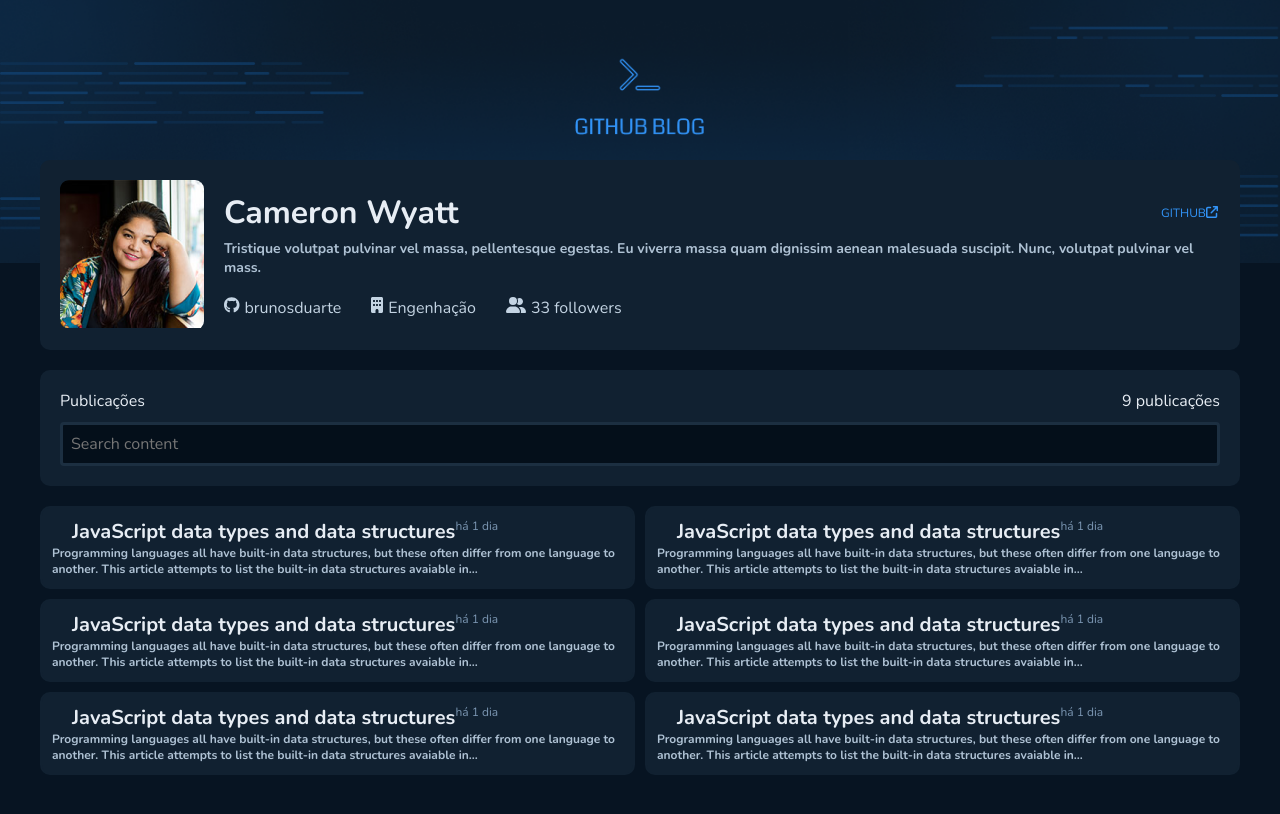
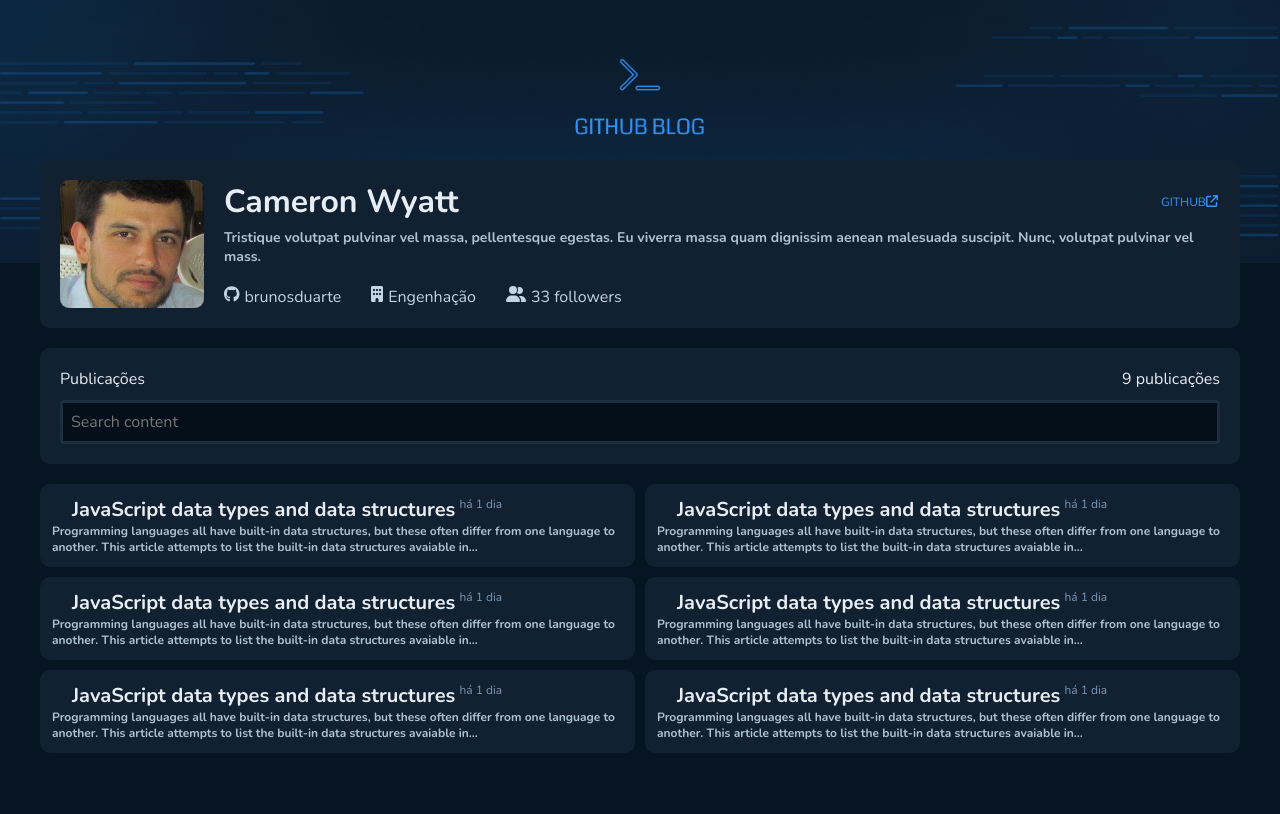
Before and after one commit to brunosduarte/github-blog, a React (Vite) app: page / in a window 1280 px wide. Built offline with nearby package versions, Linux system fonts and the light colour scheme.

Commit message:
feat: adjusting css

```diff
--- a/src/components/Profile/index.tsx
+++ b/src/components/Profile/index.tsx
@@ -26,17 +26,17 @@
 
         <InfoArea>
           <GithubProfile>
-            <FontAwesomeIcon icon={faGithub} color='base-label' />
+            <FontAwesomeIcon icon={faGithub} />
             brunosduarte
           </GithubProfile>
 
           <WorksOn>
-            <FontAwesomeIcon icon={faBuilding} color='base-label' />
+            <FontAwesomeIcon icon={faBuilding} />
             Engenhação
           </WorksOn>
 
           <Followers>
-            <FontAwesomeIcon icon={faUserGroup} color='base-label' />
+            <FontAwesomeIcon icon={faUserGroup} />
             33 followers
           </Followers>
         </InfoArea>
--- a/src/components/Profile/styles.ts
+++ b/src/components/Profile/styles.ts
@@ -6,8 +6,15 @@
   padding: 20px;
   //width: calc(100vw - 20%);
 
+  //display: flex;
+  //flex-direction: row;
+  //flex: auto;
+  //flex-wrap: wrap;
+
   display: grid;
-  grid: 150px / auto auto auto;
+  grid-template-areas: "picture info";
+
+  gap: 20px;
 
   border-color: ${props => props.theme['base-border']};
 
@@ -18,16 +25,17 @@
 `;
 
 export const ProfilePicture = styled.div`
-  //padding: 20px;
   width: 144px;
   background-image: url("./src/assets/avatar.png");
+  background-size:120%;
   background-repeat: no-repeat;
+  background-position: center;
   border-radius: 9px;
-  //background-color: ${props => props.theme['red-300']};
+  flex-basis: 150px;
+  background-color: ${props => props.theme['red-300']};
 `;
 
 export const ProfileInfo = styled.div`
-  margin-left: 20px;
   justify-content: center;
   align-content: center;
 `;
--- a/src/components/Repos/styles.ts
+++ b/src/components/Repos/styles.ts
@@ -5,7 +5,6 @@
   //padding: 20px;
   display: grid;
   grid-area: myCards;
-  flex-wrap: wrap;
   grid-template-areas: "myCards .";
   gap: 10px;
   //background-color: ${props => props.theme['red-500']};
@@ -45,6 +44,7 @@
 `;
 
 export const CardElapsed = styled.div`
+padding-left: 4px;
   font-size: 12px;
   flex-grow: 1;
   color: ${props => props.theme['base-span']};
--- a/src/components/Search/index.tsx
+++ b/src/components/Search/index.tsx
@@ -5,7 +5,7 @@
     <SearchContainer>
       <TitleSearch>
         <p>Publicações</p>
-        <p>9 publicações</p>
+        <p color="base-span">9 publicações</p>
       </TitleSearch>
       <InputSearch placeholder="Search content"/>
     </SearchContainer>
```
Also changed, not shown: src/assets/avatar.png, src/assets/avatar2.png (added).
